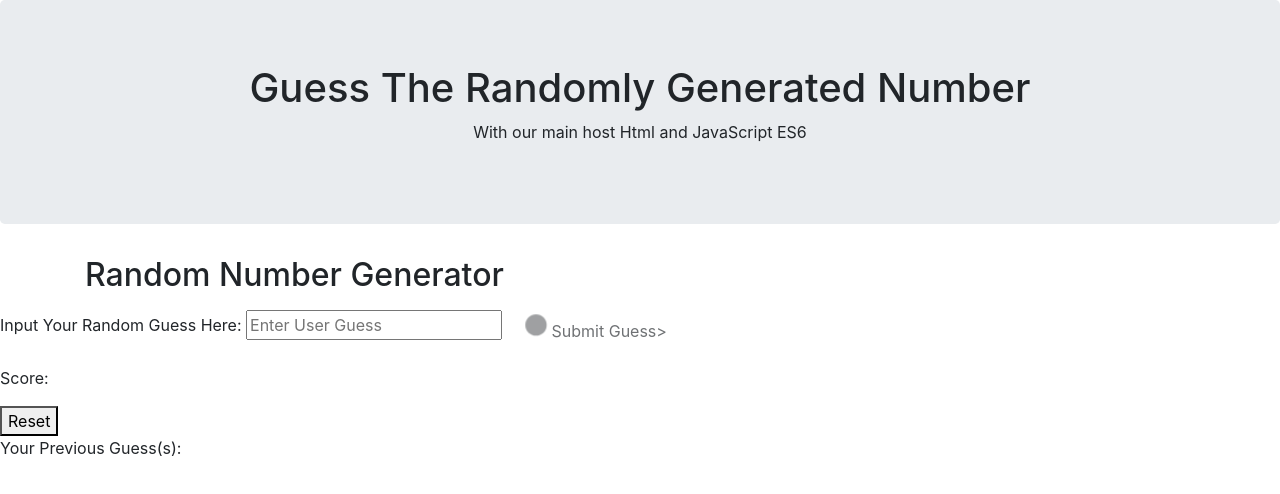
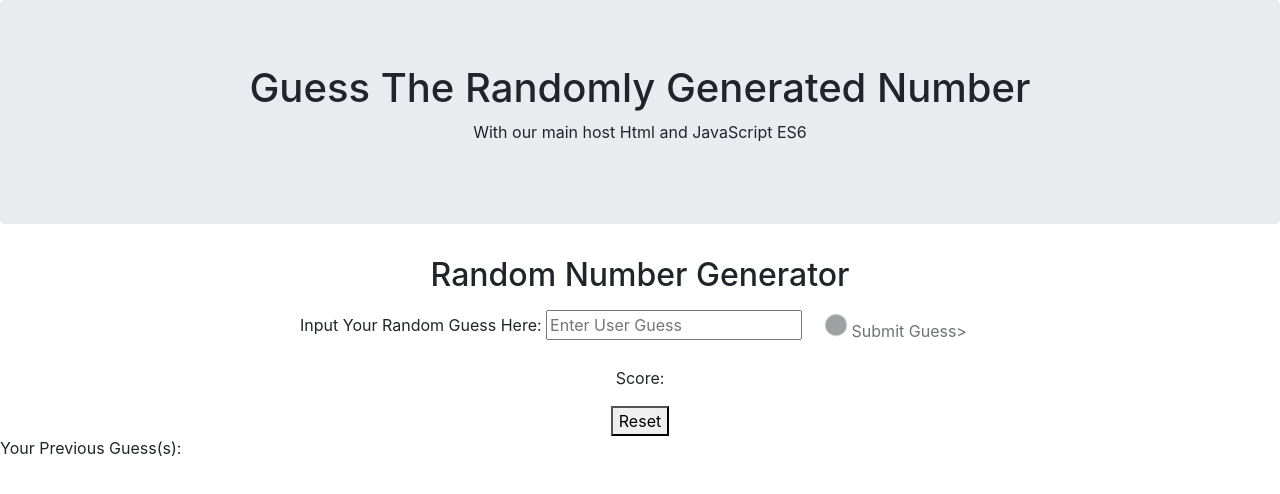
Before and after one commit to hjbieb18/assignment3, a plain HTML site: page index.html in a window 1280 px wide. Drawn offline with nearby package versions, Linux system fonts and the light colour scheme.

Commit message:
Update index.html

```diff
--- a/index.html
+++ b/index.html
@@ -16,10 +16,10 @@
                 <p>With our main host Html and JavaScript ES6</p>
             </div>
         </div>
-        <div class="container">
+        <div class="container text-center">
             <h2>Random Number Generator</h2>
         </div>
-        <div class= "form-group">
+        <div class= "form-group text-center">
 
             <label for="user guess" id= "textOutput">Input Your Random Guess Here:</label>
             <input  type="number"  id="inputBox" onchange="compareGuess()"
@@ -27,7 +27,7 @@
             <button  type="submit" id= "submit" class="btn btn-default" disabled>
                 <span id= "spinner" class= "spinner-grow spinner-sm"></span>Submit Guess></button>
         </div>
-        <div class= "score-container">
+        <div class= "score-container text-center">
             <p>Score: <span id= "score"></span></p>
             <button onclick="newGame()" >Reset</button>
         </div>
```
